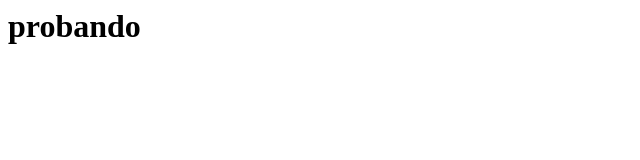
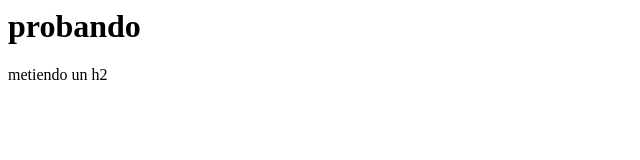
Before and after one commit to AbelPoveda/probando-bash, a plain HTML site: page index.html in a window 1280 px wide. Shown: the full height of the page, 0-640 px from the left. Drawn offline with Linux system fonts and the light colour scheme.

Commit message:
añadiendo y cambiando el nuevo h2

```diff
--- a/index.html
+++ b/index.html
@@ -4,5 +4,6 @@
 </head>
 <body>
 <h1>probando</h1>
+</h2>metiendo un h2</h2>
 </body>
 </html>
```
